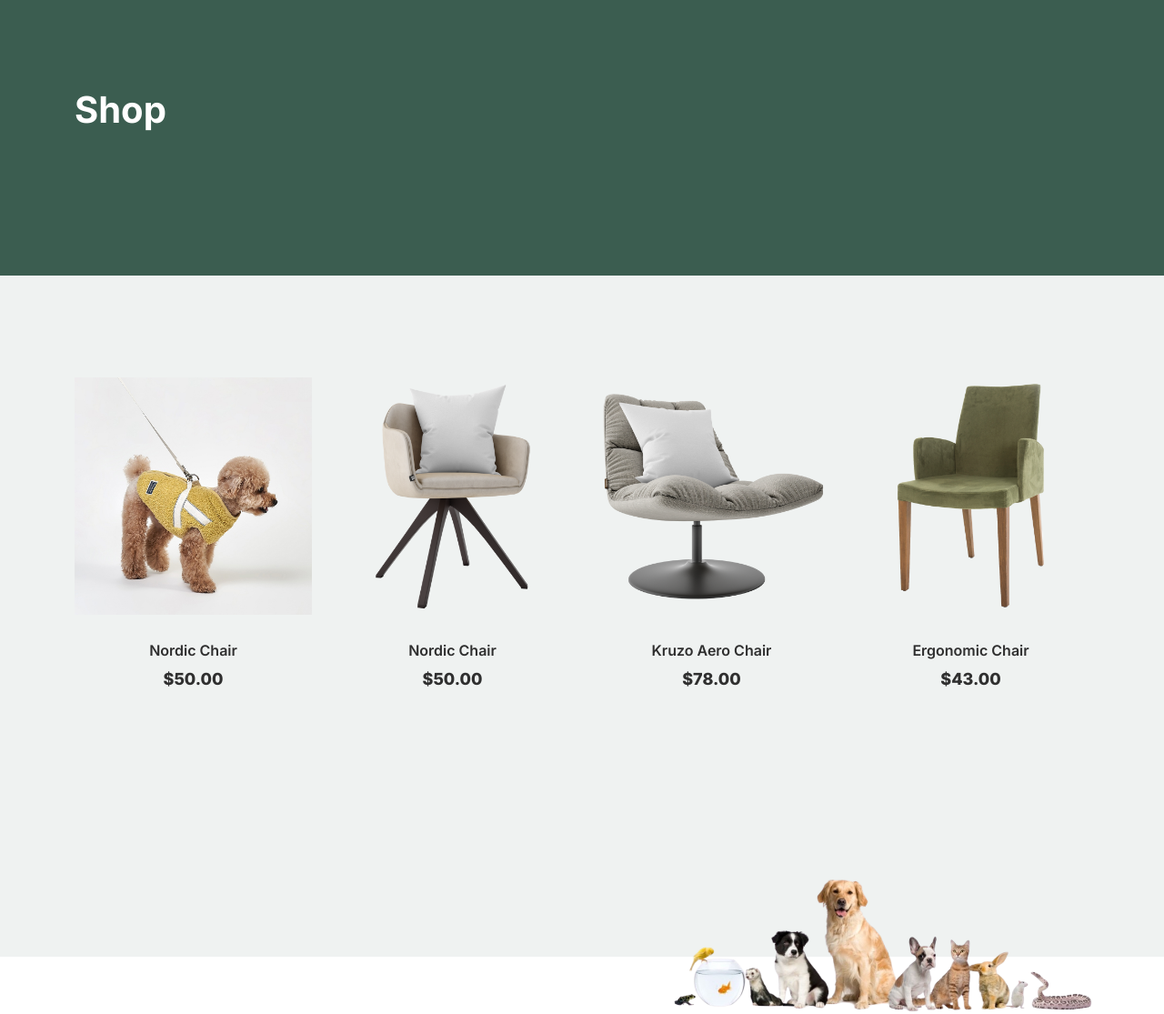
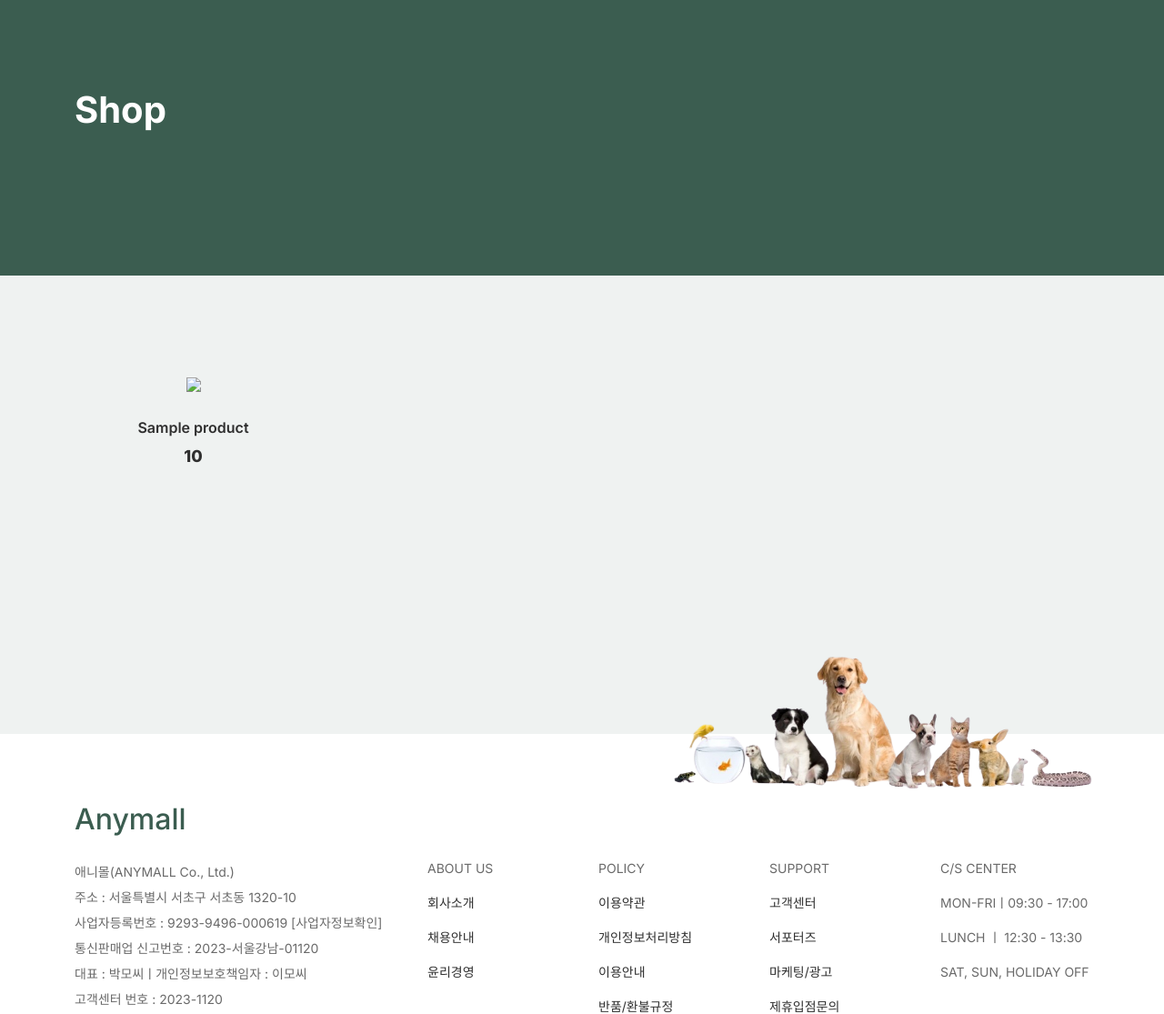
Before and after one commit to Woni1010011/anymall, a Django app: template anymall/main/templates/shop.html in a window 1280 px wide. Shown: the part 85-1200 px from the top of the page at 91% size. Run offline with Django 4.2, Linux system fonts and the light colour scheme; the template is opened without the code that fills it: most values are stand-ins (such as "Sample title", 1, 10 or a date in 2020); some libraries are stand-ins or nearby versions.

Commit message:
Feat: shop 수정
shop.html과 views 연결

작성자: 정동진

```diff
--- a/anymall/main/templates/shop.html
+++ b/anymall/main/templates/shop.html
@@ -51,61 +51,24 @@
 		<div class="container">
 			<div class="row">
 
-				<!-- Start Column 1 -->
+
+
+				{% for product in products %}
 				<div class="col-12 col-md-4 col-lg-3 mb-5">
-					<a class="product-item" href="{% url "product" %}">
-						<img src="static/images/product1.jpg" class="img-fluid product-thumbnail">
-						<h3 class="product-title">Nordic Chair</h3>
-						<strong class="product-price">$50.00</strong>
+					<a class="product-item" href="{% url 'product' product.product_no %}">
+						<img src="{{ product.product_thumnail.url }}" class="img-fluid product-thumbnail">
+						<h3 class="product-title">{{ product.product_name }}</h3>
+						<strong class="product-price">{{ product.product_price }}</strong>
 
 						<span class="icon-cross">
 							<img src="static/images/cross.svg" class="img-fluid">
 						</span>
 					</a>
 				</div>
-				<!-- End Column 1 -->
+				{% endfor %}
 
-				<!-- Start Column 2 -->
-				<div class="col-12 col-md-4 col-lg-3 mb-5">
-					<a class="product-item" href="#">
-						<img src="static/images/product-1.png" class="img-fluid product-thumbnail">
-						<h3 class="product-title">Nordic Chair</h3>
-						<strong class="product-price">$50.00</strong>
 
-						<span class="icon-cross">
-							<img src="static/images/cross.svg" class="img-fluid">
-						</span>
-					</a>
-				</div>
-				<!-- End Column 2 -->
 
-				<!-- Start Column 3 -->
-				<div class="col-12 col-md-4 col-lg-3 mb-5">
-					<a class="product-item" href="#">
-						<img src="static/images/product-2.png" class="img-fluid product-thumbnail">
-						<h3 class="product-title">Kruzo Aero Chair</h3>
-						<strong class="product-price">$78.00</strong>
-
-						<span class="icon-cross">
-							<img src="static/images/cross.svg" class="img-fluid">
-						</span>
-					</a>
-				</div>
-				<!-- End Column 3 -->
-
-				<!-- Start Column 4 -->
-				<div class="col-12 col-md-4 col-lg-3 mb-5">
-					<a class="product-item" href="#">
-						<img src="static/images/product-3.png" class="img-fluid product-thumbnail">
-						<h3 class="product-title">Ergonomic Chair</h3>
-						<strong class="product-price">$43.00</strong>
-
-						<span class="icon-cross">
-							<img src="static/images/cross.svg" class="img-fluid">
-						</span>
-					</a>
-				</div>
-				<!-- End Column 4 -->
 
 			</div>
 		</div>
--- a/anymall/main/urls.py
+++ b/anymall/main/urls.py
@@ -5,7 +5,7 @@ urlpatterns = [
     path("", views.home, name="home"),
     path("admin_set", views.admin_set, name="admin_set"),
     path("shop", views.shop, name="shop"),
-    path("product", views.product, name="product"),
-    # path("product/<int:product_no>/", views.product, name="product"),
+    # path("product", views.product, name="product"),
+    path('product/<int:product_no>/', views.product, name="product"),
     path("mypage", views.mypage, name="mypage"),
 ]
```
Also changed, not shown: anymall/main/views.py (+11 -2 lines).
